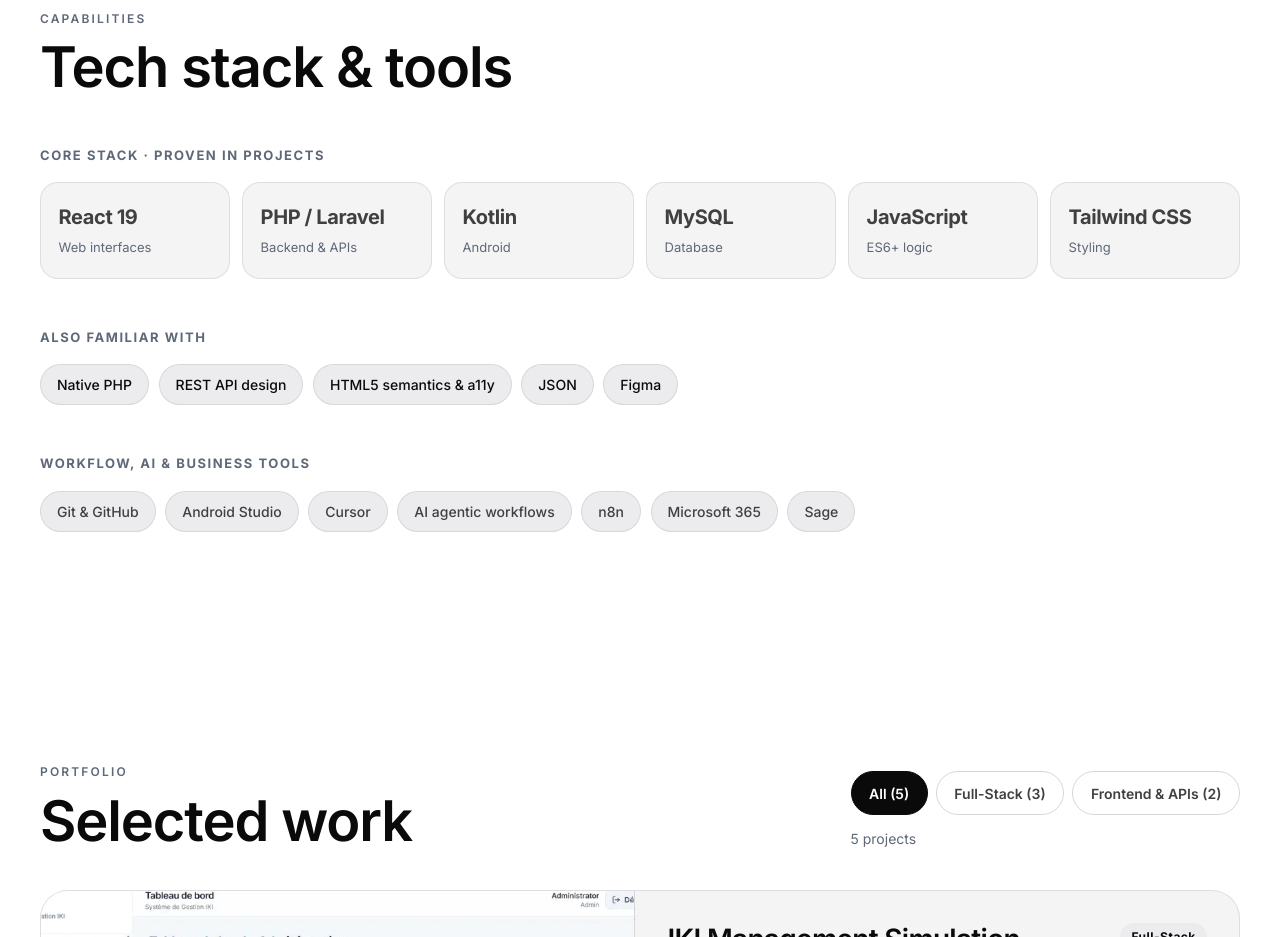
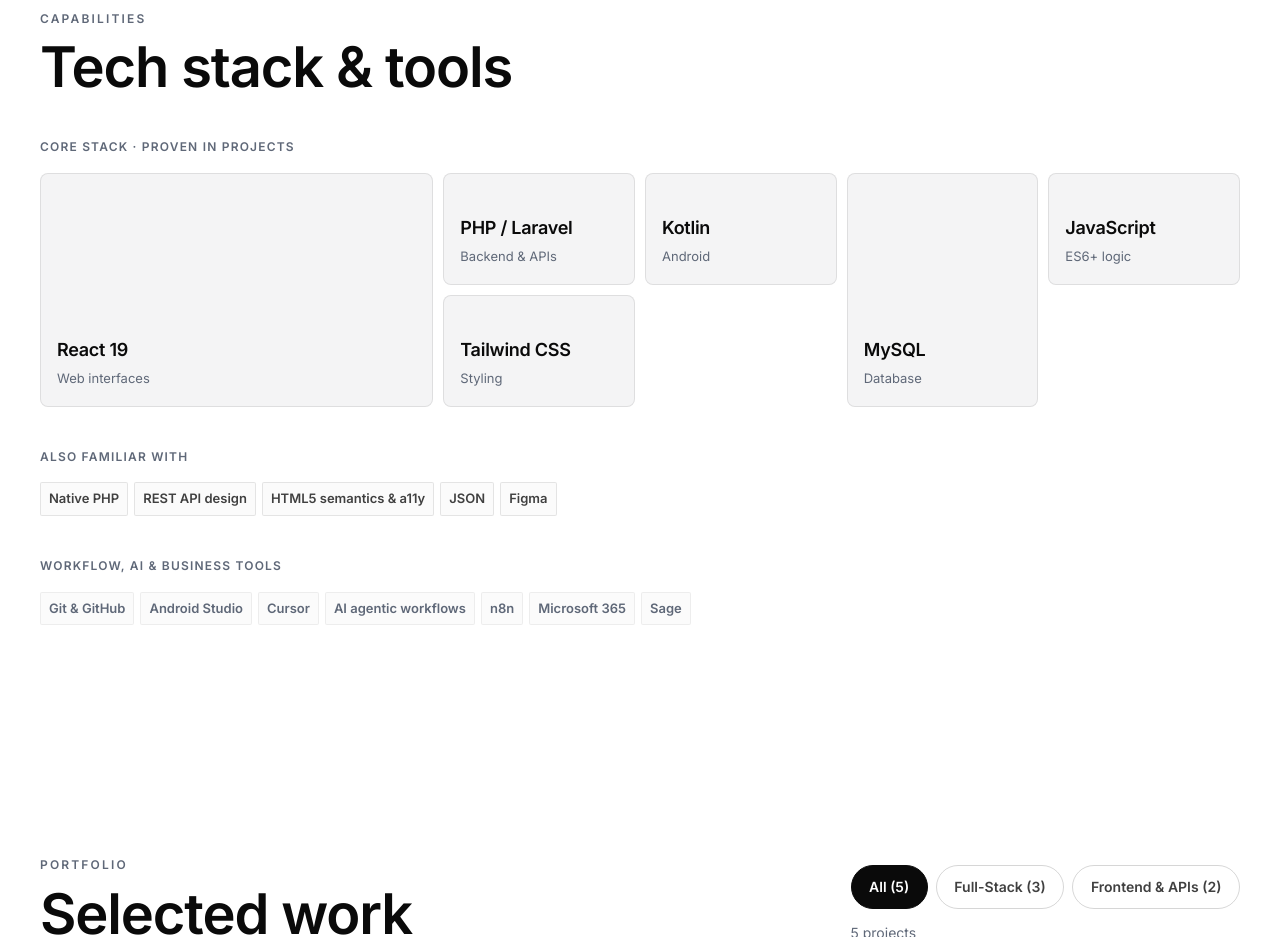
Before and after one commit to mesbahimohammedyassirsolicode-star/PORTFOLIO, a React (Vite) app: page / in a window 1280 px wide. Shown: the part 2020-2957 px from the top of the page. Built offline with nearby package versions, Linux system fonts and the light colour scheme.

Commit message:
feat: break stack grid into asymmetric layout

```diff
--- a/src/components/Stack.jsx
+++ b/src/components/Stack.jsx
@@ -27,7 +27,7 @@ function Stack({ t }) {
           <h3>{t('g_core')}</h3>
           <ul className="core">
             {core.map(({ name, key }) => (
-              <li key={name} className="tile">
+              <li key={name} className="tile card-spotlight">
                 <strong>{name}</strong>
                 <span>{t(key)}</span>
               </li>
--- a/src/styles.css
+++ b/src/styles.css
@@ -526,21 +526,56 @@ h1 .dot-end { color: var(--muted); }
 /* ============================================================
    STACK
    ============================================================ */
-.stack-group { margin-top: 3rem; }
-.stack-group h3 { font-size: .8125rem; font-weight: 700; letter-spacing: .12em; text-transform: uppercase; color: var(--muted); }
+.stack-group { margin-top: 2.5rem; }
+.stack-group h3 { font-size: .75rem; font-weight: 510; letter-spacing: .1em; text-transform: uppercase; color: var(--muted); }
 
-.core { display: grid; grid-template-columns: repeat(2, 1fr); gap: .75rem; margin-top: 1rem; }
+.core {
+  display: grid;
+  grid-template-columns: repeat(2, 1fr);
+  grid-auto-rows: minmax(7rem, auto);
+  gap: .625rem;
+  margin-top: 1rem;
+}
 @media (min-width: 700px) { .core { grid-template-columns: repeat(3, 1fr); } }
 @media (min-width: 1000px) { .core { grid-template-columns: repeat(6, 1fr); } }
 
-.tile { padding: 1.1rem 1.1rem 1.2rem; border: 1px solid var(--line); border-radius: 18px; background: var(--card); transition: border-color .2s, transform .2s cubic-bezier(.16, 1, .3, 1); }
-.tile strong { display: block; font-family: var(--font-display); font-size: 1.25rem; letter-spacing: -.02em; }
-.tile span { display: block; margin-top: .2rem; font-size: .8125rem; color: var(--muted); }
-@media (hover: hover) { .tile:hover { border-color: var(--line-hover); transform: translateY(-3px); } }
+@media (min-width: 700px) {
+  .core .tile:nth-child(1),
+  .core .tile:nth-child(4) { grid-row: span 2; }
+  .core .tile:nth-child(1) { grid-column: span 2; }
+}
 
-.chips { display: flex; flex-wrap: wrap; gap: .6rem; margin-top: 1rem; }
-.chips li { padding: .5rem 1rem; border: 1px solid var(--line); border-radius: 999px; background: var(--subtle); font-size: .875rem; font-weight: 500; list-style: none; color: var(--ink); }
-.chips.quiet li { color: var(--ink2); }
+.tile {
+  position: relative;
+  display: flex;
+  flex-direction: column;
+  justify-content: flex-end;
+  gap: .25rem;
+  padding: 1rem;
+  background: var(--surface);
+  border: 1px solid var(--line);
+  border-radius: var(--r-card);
+  overflow: hidden;
+  transition: border-color .2s, background .2s, transform .2s var(--ease-out);
+}
+.tile strong { display: block; font-size: 1.125rem; font-weight: 510; letter-spacing: -.015em; color: var(--ink); }
+.tile span { display: block; font-size: .8125rem; color: var(--muted); }
+@media (hover: hover) {
+  .tile:hover { border-color: var(--ink); background: var(--surface-hi); transform: translateY(-2px); }
+}
+
+.chips { display: flex; flex-wrap: wrap; gap: .375rem; margin-top: 1rem; }
+.chips li {
+  padding: .3125rem .5rem;
+  border: 1px solid var(--line);
+  border-radius: var(--r-badge);
+  background: var(--raised);
+  font-size: .8125rem;
+  font-weight: 510;
+  color: var(--ink2);
+  list-style: none;
+}
+.chips.quiet li { color: var(--muted); border-color: var(--line-subtle); }
 
 /* ============================================================
    PROJECTS
```
